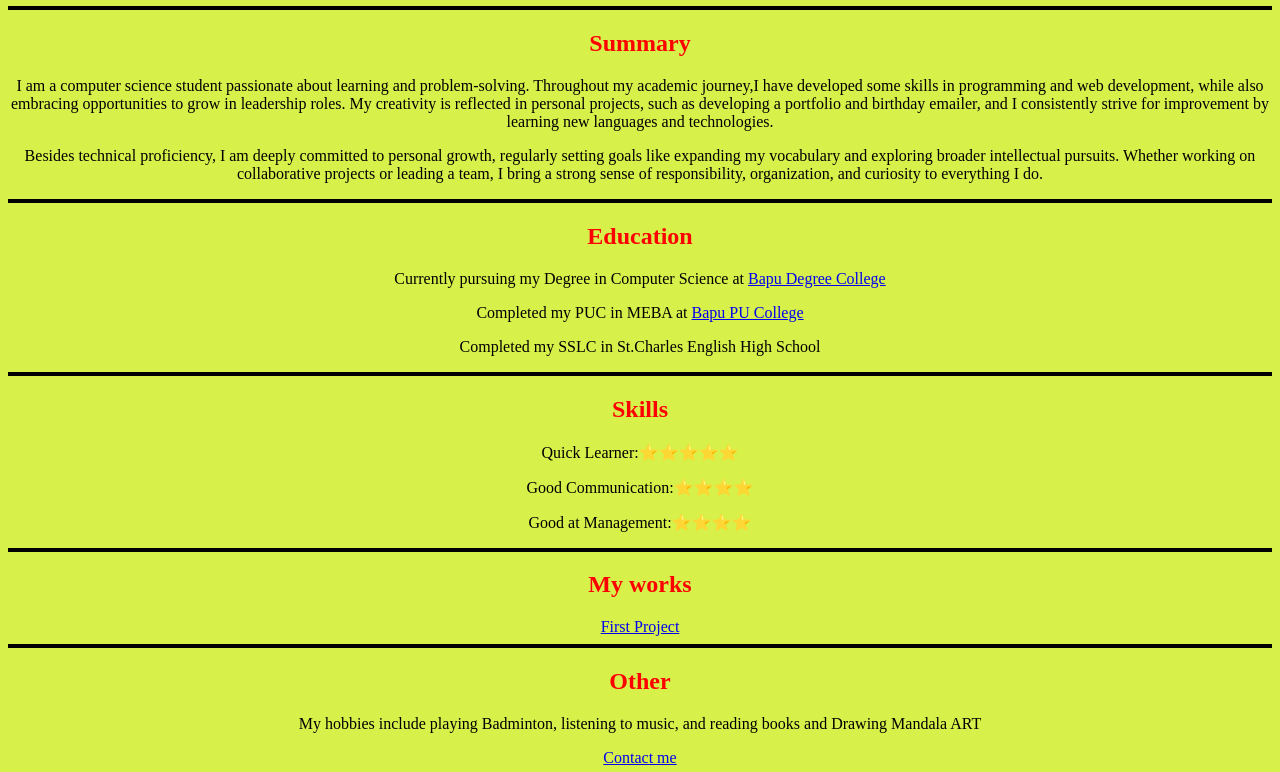
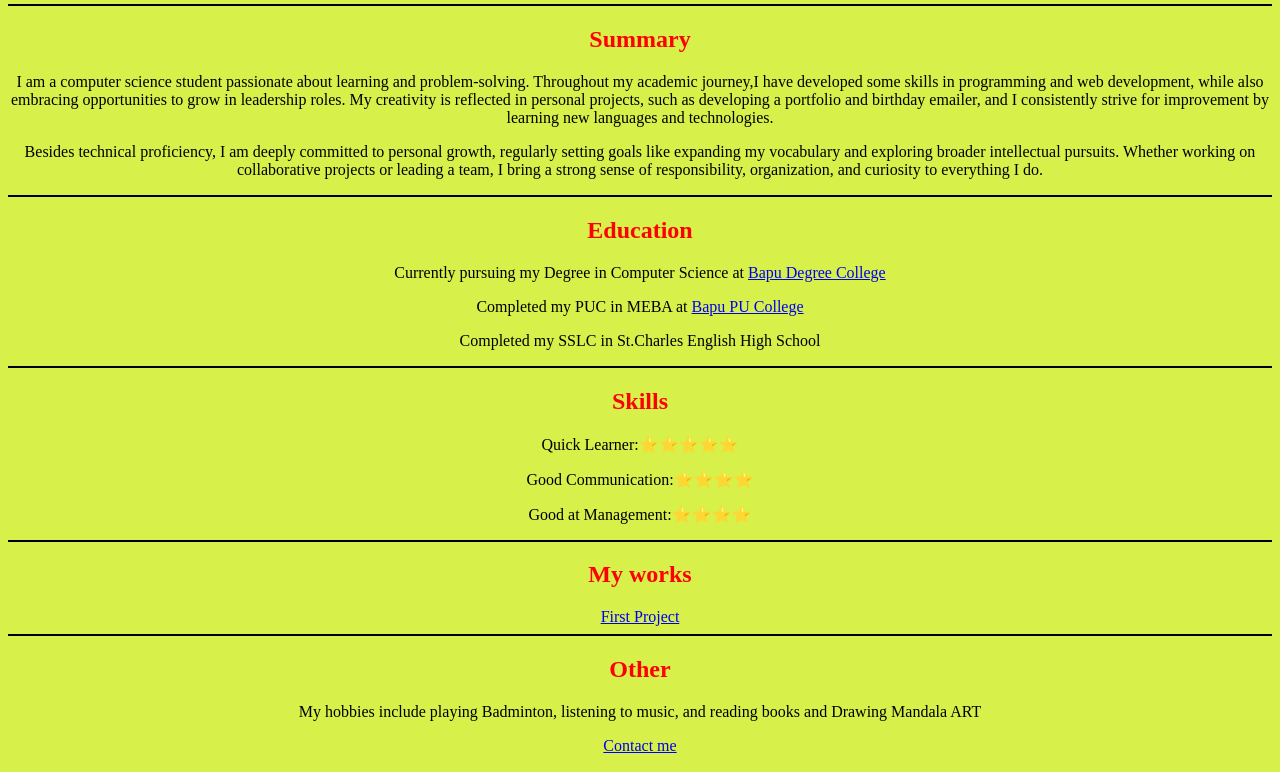
Before and after one commit to PAWANSIMHA/Pawan-Resume, a plain HTML site: page index.html in a window 1280 px wide. Shown: the part 418-1190 px from the top of the page. Drawn offline with Linux system fonts and the light colour scheme.

Commit message:
Update style.css

```diff
--- a/style.css
+++ b/style.css
@@ -8,7 +8,8 @@ h2{
 }
 
 hr {
-  border: 2px solid black;
+  border: 1px solid black;
+}
 
 p{
     color:rgb(0,0,0);
```
